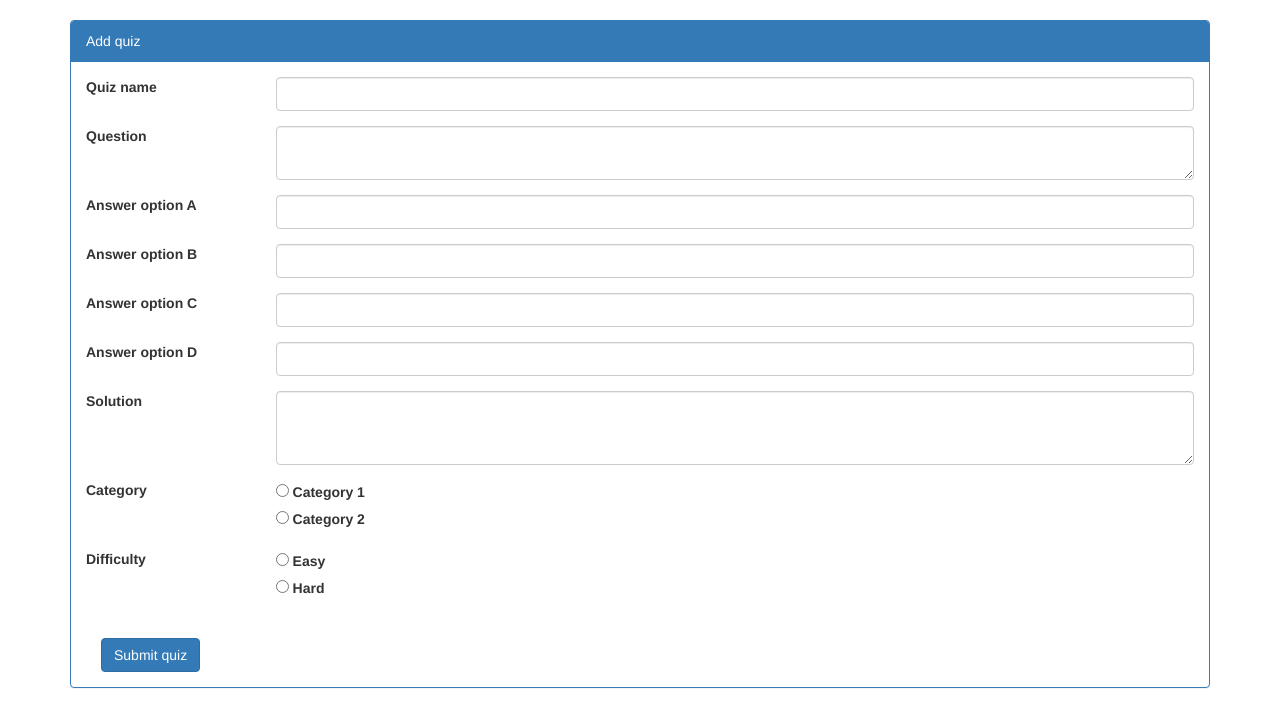
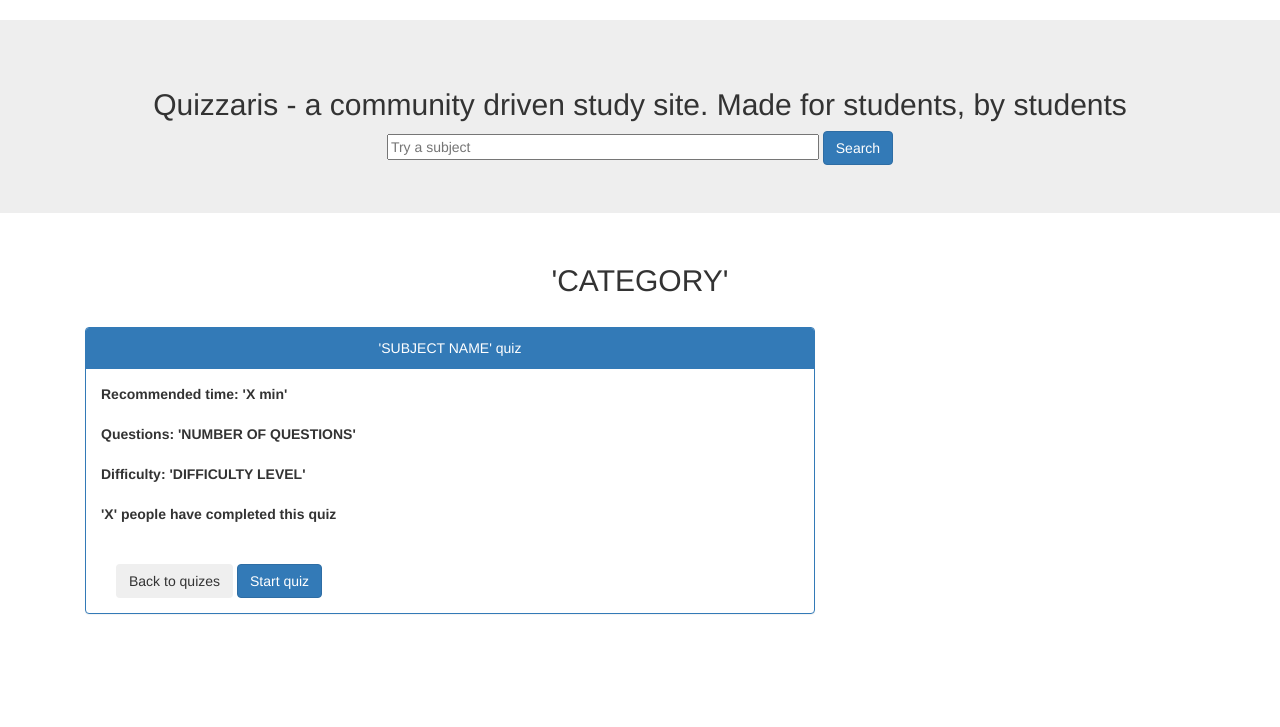
Before and after one commit to ema591/Unbreakable-Diamonds, a Flask app: page /quiz/1 in a window 1280 px wide. Shown: the part 52-779 px from the top of the page. Run offline with Flask 2, Linux system fonts and the light colour scheme; a user stored in the database is signed in; data comes from the database, SQL or seed files in the repository; tables that the repository leaves empty hold one stand-in row (values such as "Sample post"); some libraries are stand-ins or nearby versions.

Commit message:
Update quiz.html

```diff
--- a/quizaris/templates/wireframe/quiz.html
+++ b/quizaris/templates/wireframe/quiz.html
@@ -6,7 +6,6 @@
     <meta charset="utf-8">
     <meta name="viewport" content="width=device-width, initial-scale=1">
     <link rel="stylesheet" href="https://maxcdn.bootstrapcdn.com/bootstrap/3.4.1/css/bootstrap.min.css">
-    <link rel="stylesheet" href="addquiz.css">
     <script src="https://ajax.googleapis.com/ajax/libs/jquery/3.5.1/jquery.min.js"></script>
     <script src="https://maxcdn.bootstrapcdn.com/bootstrap/3.4.1/js/bootstrap.min.js"></script>
 </head>
@@ -14,7 +13,7 @@
 <body>
 
     <!--Navbar-->
-    <nav class="navbar navbar-inverse">
+    <nav class="navbar navbar-inverse sticky-top ">
         <div class="container-fluid">
             <div class="collapse navbar-collapse" id="myNavbar">
                 <ul class="nav navbar-nav navbar-center">
@@ -29,99 +28,49 @@
         </div>
     </nav>
 
+    <!--Jumbotron-->
+    <div class="jumbotron">
+        <div class="container text-center">
+            <h2>Quizzaris - a community driven study site. Made for students, by students</h2>
+            <input type="text" size="50" placeholder="Try a subject">
+            <button type="button" class="btn btn-primary mb-2">Search</button>
+        </div>
+    </div>
+
     <!--Quiz boxes-->
     <div class="container">
         <div class="row">
 
+            <!--Jumbotron-->
             <div class="col-sm-12">
+
+            </div>
+        </div>
+        <h2 class="text-center">'CATEGORY'</h2>
+        <br>
+        <div class="col-sm-8">
             <div class="panel panel-primary">
-                    <div class="panel-heading">Add quiz</div>
+
+                <div class="panel-heading text-center">'SUBJECT NAME' quiz</div>
                 <div class="panel-body">
-                        <form method="POST">
 
                     <div class="form-group row">
-                                <label for="quizname" class="col-sm-2 col-form-label">Quiz name</label>
-                                <div class="col-sm-10">
-                                    <input type="text" class="form-control">
-                                </div>
+                        <label for="time" class="col-sm-8 col-form-label">Recommended time: 'X min'</label>
                     </div>
                     <div class="form-group row">
-                                <label for="quizquestion" class="col-sm-2 col-form-label">Question</label>
-                                <div class="col-sm-10">
-                                    <textarea class="form-control" rows="2"></textarea>
-                                </div>
-                            </div>
-
-                            <div class="form-group row">
-                                <label for="answers" class="col-sm-2 col-form-label">Answer option A</label>
-                                <div class="col-sm-10">
-                                    <input type="text" class="form-control">
-                                </div>
+                        <label for="questions" class="col-sm-8 col-form-label">Questions: 'NUMBER OF QUESTIONS'</label>
                     </div>
                     <div class="form-group row">
-                                <label for="answers" class="col-sm-2 col-form-label">Answer option B</label>
-                                <div class="col-sm-10">
-                                    <input type="text" class="form-control">
-                                </div>
+                        <label for="difficulty" class="col-sm-8 col-form-label">Difficulty: 'DIFFICULTY LEVEL'</label>
                     </div>
                     <div class="form-group row">
-                                <label for="answers" class="col-sm-2 col-form-label">Answer option C</label>
-                                <div class="col-sm-10">
-                                    <input type="text" class="form-control">
+                        <label for="completed" class="col-sm-8 col-form-label">'X' people have completed this quiz</label>
                     </div>
+                    <br>
+                    <div class="col-sm-8">
+                        <button type="submit" class="btn btn-secondary">Back to quizes</button>
+                        <button type="submit" class="btn btn-primary">Start quiz</button>
                     </div>
-                            <div class="form-group row">
-                                <label for="answers" class="col-sm-2 col-form-label">Answer option D</label>
-                                <div class="col-sm-10">
-                                    <input type="text" class="form-control">
-                                </div>
-                            </div>
-                            <div class="form-group row">
-                                <label for="quizsolution" class="col-sm-2 col-form-label">Solution</label>
-                                <div class="col-sm-10">
-                                    <textarea class="form-control" rows="3"></textarea>
-                                </div>
-                            </div>
-
-                            <fieldset class="form-group row">
-                                <label for="category" class="col-sm-2 col-form-label">Category</label>
-                                <div class="col-sm-10">
-                                    <div class="form-check">
-                                        <input class="form-check-input" type="radio" name="category" value="cat1">
-                                        <label class="form-check-label" for="category">
-                                        Category 1
-                                      </label>
-                                    </div>
-                                    <div class="form-check">
-                                        <input class="form-check-input" type="radio" name="category" value="cat2">
-                                        <label class="form-check-label" for="category">
-                                        Category 2
-                                        </div>
-                                    </div>
-                            </fieldset>
-
-                            <fieldset class="form-group row">
-                                <label for="category" class="col-sm-2 col-form-label">Difficulty</label>
-                                        <div class="col-sm-10">
-                                            <div class="form-check">
-                                                <input class="form-check-input" type="radio" name="difficulty" value="cat1">
-                                                <label class="form-check-label" for="difficulty">
-                                        Easy
-                                      </label>
-                                            </div>
-                                            <div class="form-check">
-                                                <input class="form-check-input" type="radio" name="difficulty" value="cat2">
-                                                <label class="form-check-label" for="difficulty">
-                                        Hard
-                                        </div>
-                                    </div>
-                            </fieldset>
-
-                            <br>
-                            <div class="col-sm-10">
-                                <button type="submit" class="btn btn-primary">Submit quiz</button>
-                            </div>
-                        </form>
                 </div>
             </div>
         </div>
```
Lines whose indentation alone changed are shown as unchanged.
